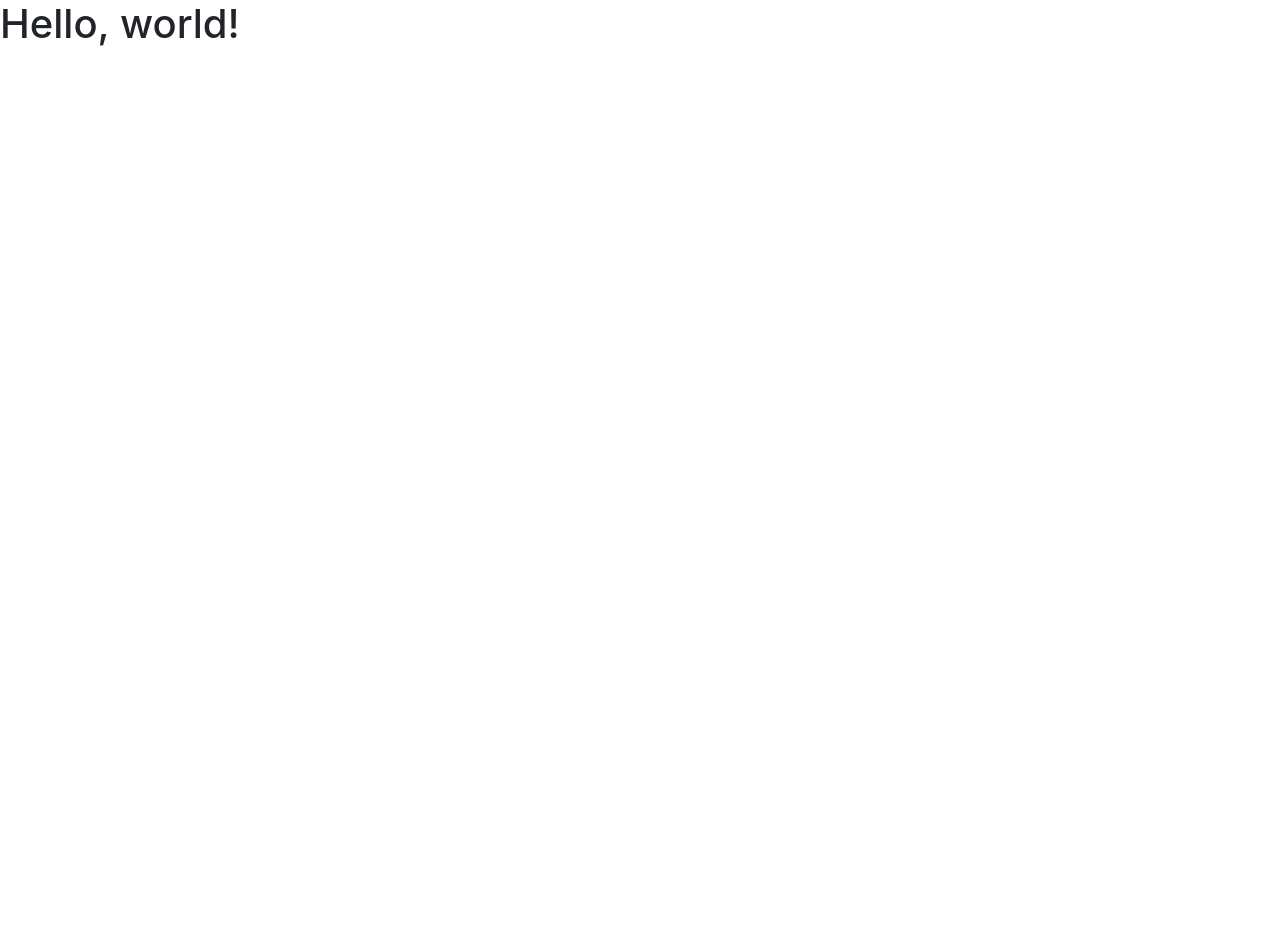
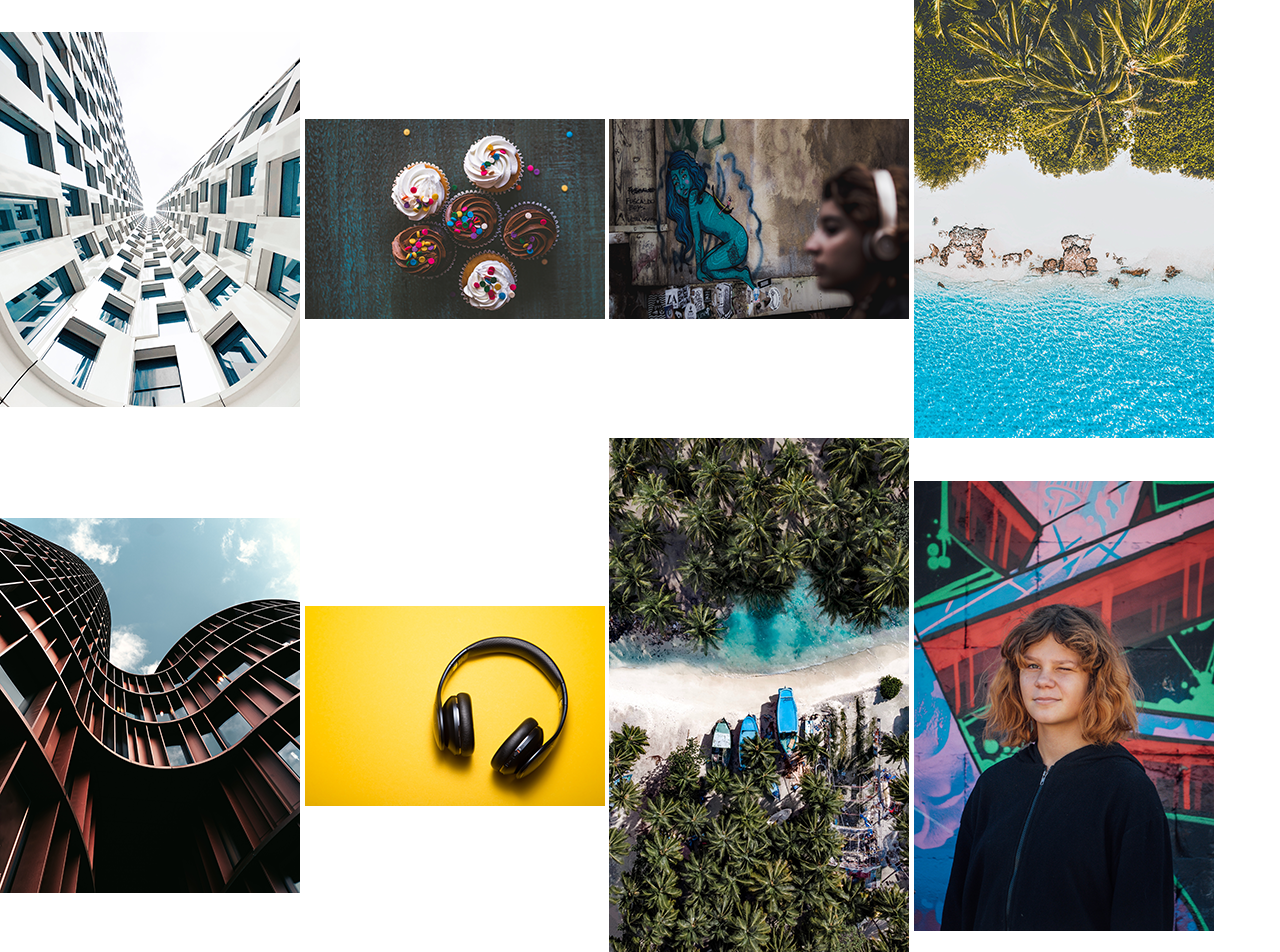
Before and after one commit to skroggy/m2-hw2-perkins-nicole, a plain HTML site: page index.html in a window 1280 px wide. Shown: the top 952 px of the page. Before the commit the page ends 800 px from the top, so only its background shows below. Drawn offline with nearby package versions, Linux system fonts and the light colour scheme.

Commit message:
Added images and alt tags

```diff
--- a/index.html
+++ b/index.html
@@ -15,11 +15,16 @@
   </head>
 
   <body>
-    <nav></nav>
 
-    <header></header>
-
-    <h1>Hello, world!</h1>
+    <img src="img/hw2-image1.png" alt="Perspective view of Windows on a Building">
+    <img src="img/hw2-image2.png" alt="Assorted Cupakes">
+    <img src="img/hw2-image3.png" alt="Street art with a Women in foreground">
+    <img src="img/hw2-image4.png" alt="Arial view of a beach">
+    <img src="img/hw2-image5.png" alt="Perspective view of a building">
+    <img src="img/hw2-image6.png" alt="Headphones">
+    <img src="img/hw2-image7.png" alt="Arial view of boats on a beach">
+    <img src="img/hw2-image8.png" alt="A woman standing in front of street art">
+    <img src="img/hw2-image9.png" alt="Arial view of a coral reef">
 
     <!-- Optional JavaScript -->
     <!-- jQuery first, then Popper.js, then Bootstrap JS -->
```
